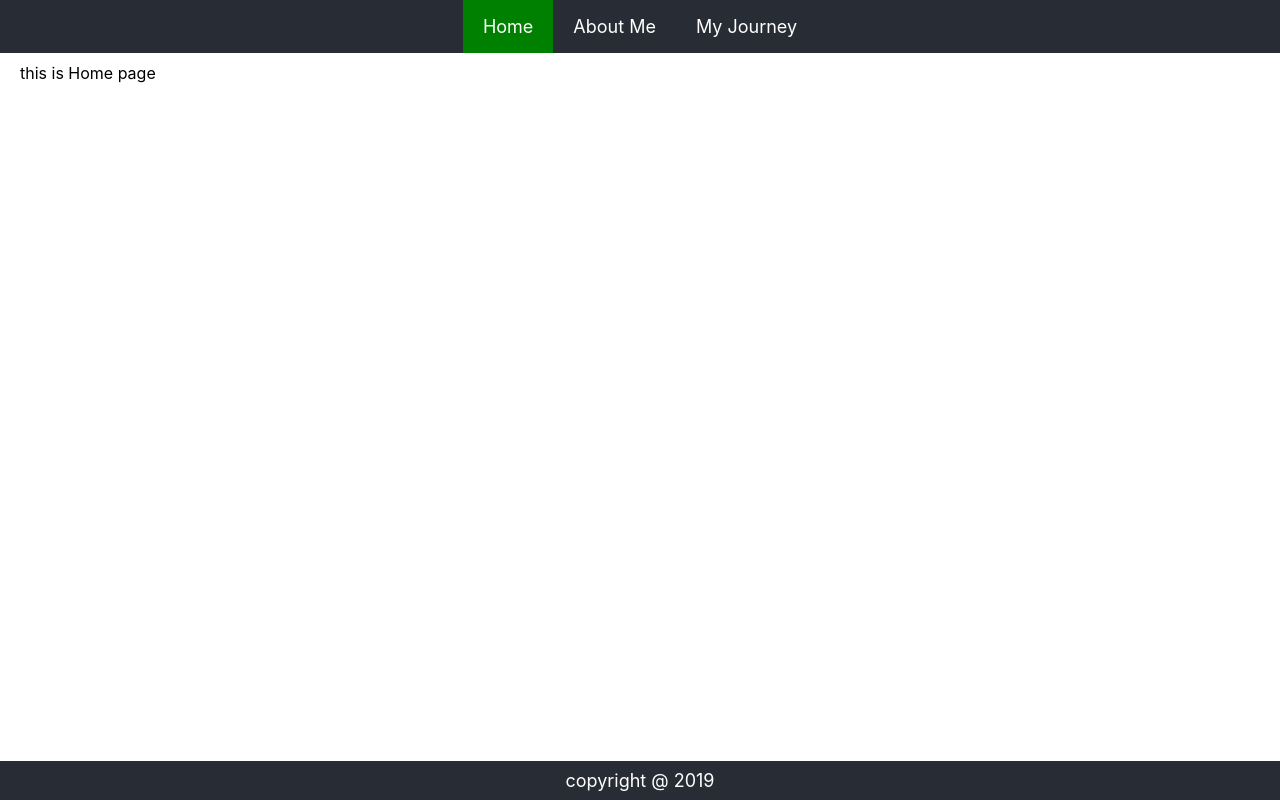
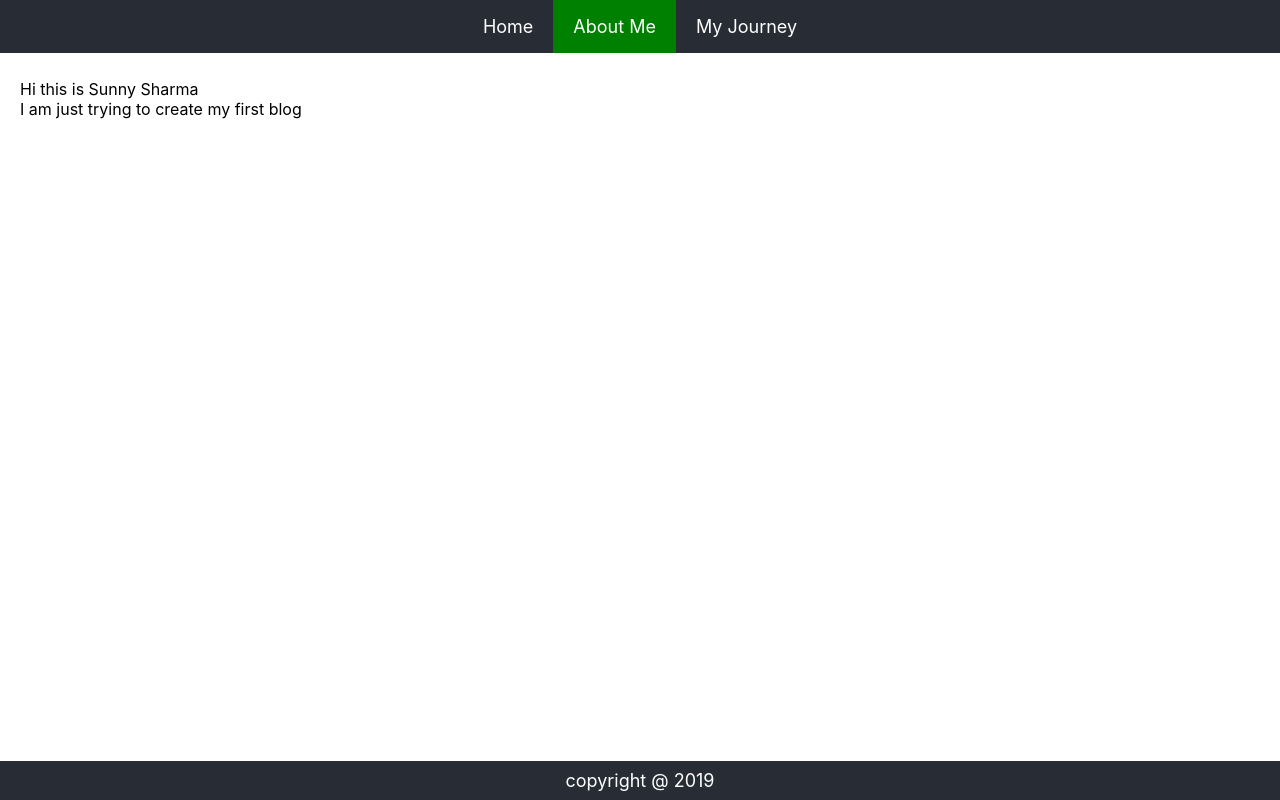
Before and after one commit to anujsharma-bbd/sunny-blog, a React (Create React App) app: page /aboutus in a window 1280 px wide. Before the commit this address led to /aboutus#/home. Built offline with nearby package versions, Linux system fonts and the light colour scheme.

Commit message:
added dynamic import for lazy laoding

```diff
--- a/src/routes.js
+++ b/src/routes.js
@@ -1,16 +1,18 @@
-import { HashRouter, Route, Switch, Redirect, Link, NavLink } from 'react-router-dom';
+import { BrowserRouter as Router, Route, Switch, Redirect, Link, NavLink } from 'react-router-dom';
 import React from 'react';
 import "babel-polyfill";
 
-import HomeComponent from './components/home';
-import AboutUs from './components/aboutus';
-import JourneyComponent from './components/journey';
+import { asyncComponent } from './shared/asyncComponent';
+
+export const AsyncHome = asyncComponent(() => import('./components/home'));
+export const AsyncAboutUs = asyncComponent(() => import('./components/aboutus'));
+export const AsyncJourney = asyncComponent(() => import('./components/journey'));
 
 class RouterCollection extends React.Component {
    render() {
       return (
          <div className='router-container'>
-            <HashRouter>
+            <Router>
                <header className="App-header">
                   <NavLink to='/home' activeClassName="selected-menu">Home</NavLink>
                   <NavLink to='/aboutus' activeClassName="selected-menu">About Me</NavLink>
@@ -21,15 +23,15 @@ class RouterCollection extends React.Component {
                      <Route exact path='/'>
                         <Redirect to="/home" />
                      </Route>
-                     <Route exact path='/home' component={HomeComponent} />
-                     <Route exact path='/aboutus' component={AboutUs} />
-                     <Route exact path='/journey' component={JourneyComponent} />
+                     <Route exact path='/home' component={AsyncHome} />
+                     <Route exact path='/aboutus' component={AsyncAboutUs} />
+                     <Route exact path='/journey' component={AsyncJourney} />
                   </Switch>
                </div>
                <footer className="App-footer">
                   <Link to='/home'>copyright @ 2019</Link>
                </footer>
-            </HashRouter>
+            </Router>
          </div>
       );
    }
--- /dev/null
+++ b/src/shared/asyncComponent.js
@@ -0,0 +1,27 @@
+import React from 'react';
+
+export const asyncComponent = (importComponent) => {
+
+   class AsyncComponent extends React.Component {
+      constructor(props) {
+         super(props);
+         this.state = {
+            component: null
+         };
+      }
+      async componentDidMount() {
+         const { default: component } = await importComponent();
+         this.setState({
+            component: component
+         });
+      }
+      render() {
+         const { component: D } = this.state;
+         return (
+            D ? <D {...this.props} /> : null
+         );
+      }
+
+   }
+   return AsyncComponent;
+}
```
Also changed, not shown: package.json (+6 -6 lines), 1 other file (tests, documents, lock files or other folders).
